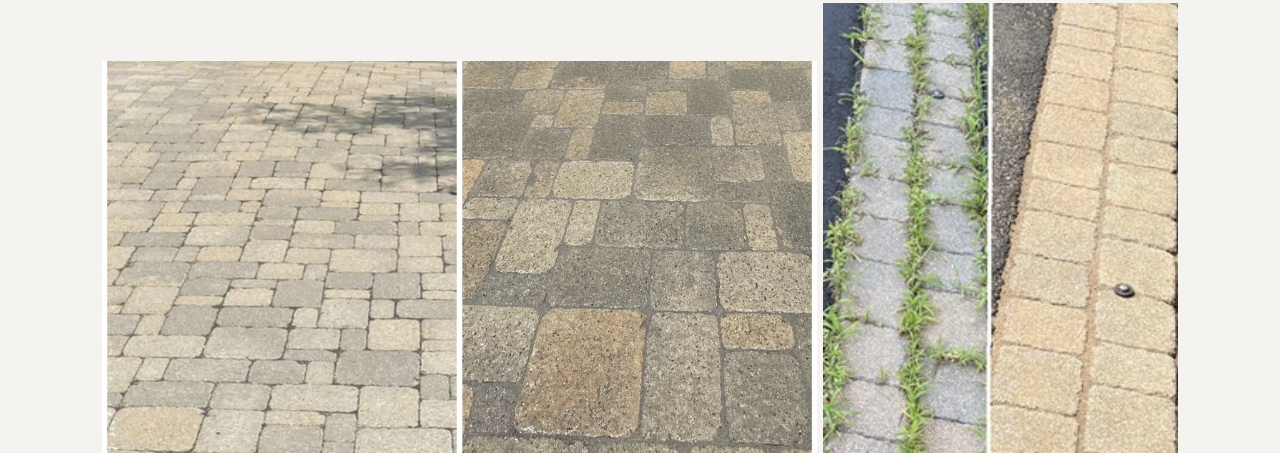
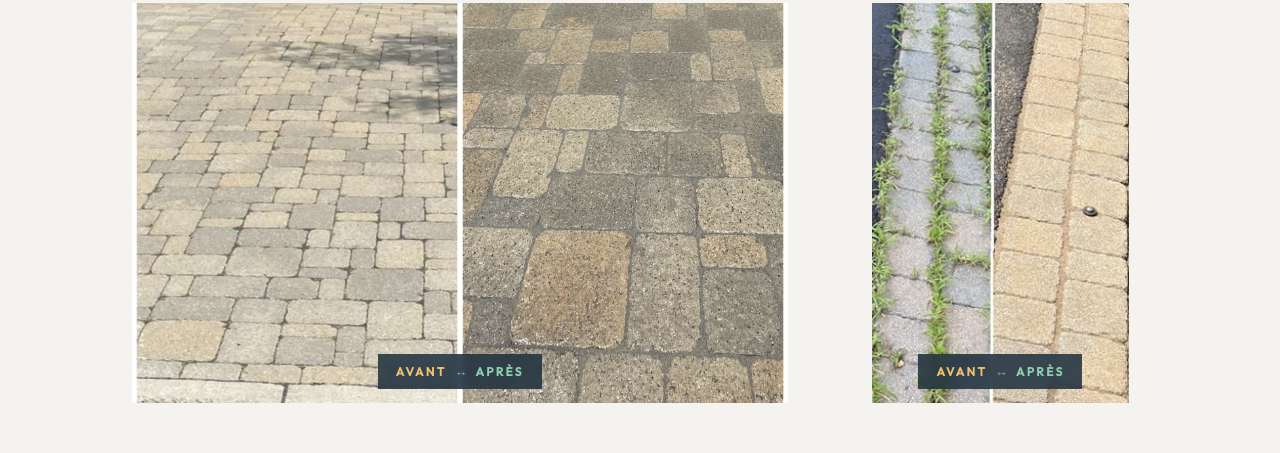
Before and after one commit to emccc8/polypave, a plain HTML site: page index.html in a window 1280 px wide. Shown: the part 2171-2624 px from the top of the page. Drawn offline with nearby package versions, Linux system fonts and the light colour scheme; a web font is replaced by a local one.

Commit message:
Update index.html

```diff
--- a/index.html
+++ b/index.html
@@ -630,7 +630,7 @@
     </div>
 
     <!-- Photo 4: Avant / Après garage — AVAP (object-fit: contain pour voir tout) -->
-    <div class="gallery-item avap reveal" style="grid-column: span 2; height: auto;">
+    <div class="gallery-item avap reveal" style="grid-column: span 2; height: 400px;">
       <img src="./images/ap-garage.JPG" alt="Avant et Après — Entrée garage" style="object-fit:contain; background:var(--cream);">
       <div class="avap-badge">
         <span class="avap-left">AVANT</span>
@@ -640,7 +640,7 @@
     </div>
 
     <!-- Photo 5: Avant / Après av-ap.jpg -->
-    <div class="gallery-item avap reveal" style="height: auto;">
+    <div class="gallery-item avap reveal" style="height: 400px;">
       <img src="./images/av-ap.jpg" alt="Avant et Après — Joints polymère" style="object-fit:contain; background:var(--cream);">
       <div class="avap-badge">
         <span class="avap-left">AVANT</span>
```
